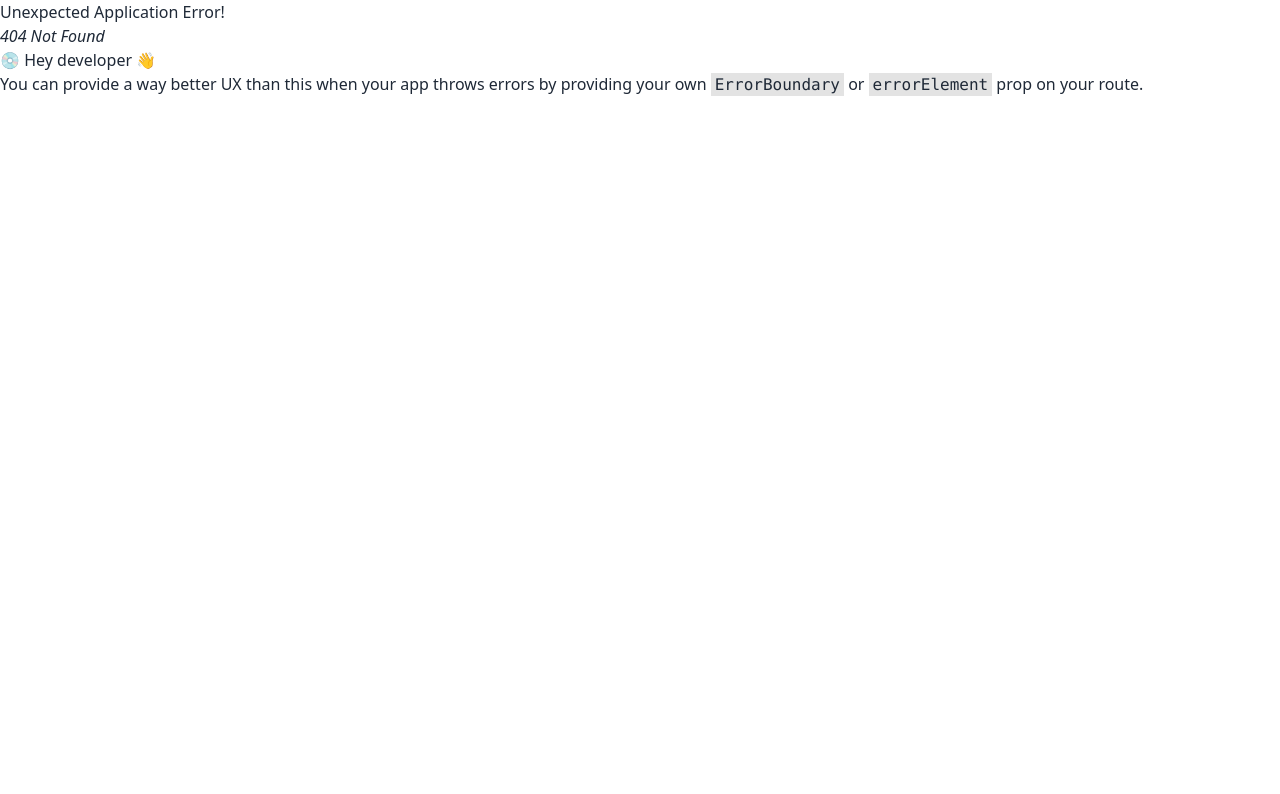
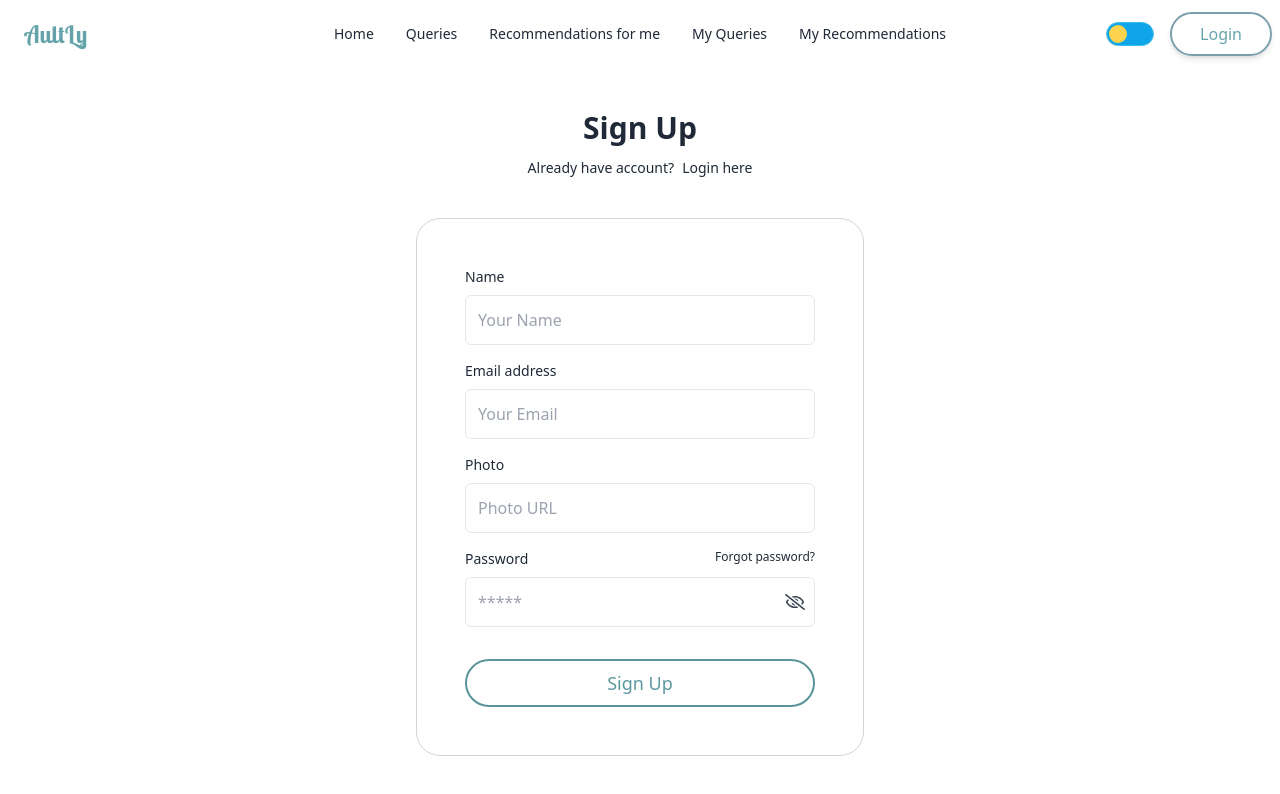
Before and after one commit to jonayeds/AultLy, a React (Vite) app: page /signup in a window 1280 px wide. Before the commit this address had no page. Shown: the top 794 px of the page. Built offline with nearby package versions, Linux system fonts and the light colour scheme.

Commit message:
added login resgister page

```diff
--- a/package.json
+++ b/package.json
@@ -14,6 +14,7 @@
     "match-sorter": "^6.3.4",
     "react": "^18.2.0",
     "react-dom": "^18.2.0",
+    "react-icons": "^5.1.0",
     "react-router-dom": "^6.22.3",
     "sort-by": "^1.2.0"
   },
--- a/src/Componenets/Nav.jsx
+++ b/src/Componenets/Nav.jsx
@@ -8,7 +8,7 @@ const Nav = () => {
     <NavLink><li><a>Queries</a></li></NavLink>
     <NavLink><li><a>Recommendations for me</a></li></NavLink>
     <NavLink><li><a>My Queries</a></li></NavLink>
-    <NavLink><li><a>My Recommendations</a></li></NavLink>
+    <NavLink><li><a className="">My Recommendations</a></li></NavLink>
 
         </>
     const loadedTheme = localStorage.getItem('theme')
@@ -39,7 +39,7 @@ const Nav = () => {
         }
       </ul>
     </div>
-    <a className="btn btn-ghost text-xl">daisyUI</a>
+    <Link className= {`btn btn-ghost text-2xl  hover:bg-transparent   font-logo ${theme === 'dark' ? "text-[#a7c4cd]": 'text-[#64a3aa]'} duration-700`}>AultLy</Link>
   </div>
   <div className="navbar-center hidden lg:flex">
     <ul className="menu menu-horizontal px-1">
@@ -50,11 +50,11 @@ const Nav = () => {
   </div>
   <div className="navbar-end flex gap-4">
   <input onChange={handleTheme} defaultChecked={loadedTheme === 'dark'? true: false} type="checkbox" value="synthwave"  className="toggle theme-controller bg-amber-300 border-sky-400 [--tglbg:theme(colors.sky.500)] checked:bg-blue-300 checked:border-blue-800 checked:[--tglbg:theme(colors.blue.900)] row-start-1 col-start-1 col-span-2"/>
-  <Link to={'/login'} href="#_" className="relative inline-flex items-center justify-center py-2 px-7  overflow-hidden font-medium text-indigo-600 transition duration-300 ease-out border-2 border-purple-400 rounded-full shadow-md group">
-<span className="absolute inset-0 flex items-center justify-center w-full h-full text-white duration-300 -translate-x-full bg-purple-400 group-hover:translate-x-0 ease">
+  <Link to={'/login'} href="#_" className="relative inline-flex items-center justify-center py-2 px-7  overflow-hidden font-medium text-[#65a5ac] transition duration-300 ease-out border-2 border-[#7ba0ab] rounded-full shadow-md group">
+<span className="absolute inset-0 flex items-center justify-center w-full h-full text-white duration-300 -translate-x-full bg-[#7ba0ab] group-hover:translate-x-0 ease">
 <svg className="w-6 h-6" fill="none" stroke="currentColor" viewBox="0 0 24 24" xmlns="http://www.w3.org/2000/svg"><path  d="M14 5l7 7m0 0l-7 7m7-7H3"></path></svg>
 </span>
-<span className="absolute flex items-center justify-center w-full h-full text-purple-400 transition-all duration-300 transform group-hover:translate-x-full ease">Login</span>
+<span className="absolute flex items-center justify-center w-full h-full tp transition-all duration-300 transform group-hover:translate-x-full ease">Login</span>
 <span className="relative invisible">Login</span>
 </Link>
   </div>
--- a/src/Layout.jsx
+++ b/src/Layout.jsx
@@ -5,8 +5,10 @@ import Nav from "./Componenets/Nav";
 const Layout = () => {
     return (
         <div>
+            <div className="container mx-auto">
             <Nav></Nav>
             <Outlet></Outlet>
+            </div>
         </div>
     );
 };
--- a/src/index.css
+++ b/src/index.css
@@ -1,3 +1,16 @@
+@import url('https://fonts.googleapis.com/css2?family=Lobster+Two:ital,wght@0,400;0,700;1,400;1,700&display=swap');
+
+.font-logo{
+    font-family: "Lobster Two", sans-serif;
+}
+
+.ts{
+    color: #C4DEE5;
+}
+.tp{
+    color: #65A5AC;
+}
+
 @tailwind base;
 @tailwind components;
 @tailwind utilities;
--- a/src/pages/Login.jsx
+++ b/src/pages/Login.jsx
@@ -1,8 +1,56 @@
-
+import { FaGoogle } from "react-icons/fa";
+import { FiGithub } from "react-icons/fi";
+import {Link} from 'react-router-dom'
 const Login = () => {
     return (
-        <div>
+        <div className="min-h-[calc(100vh-70px)] flex flex-col justify-center items-center">
+            <div className="w-full max-w-md p-4 rounded-md shadow sm:p-8   ">
+        <h2 className="mb-3 text-3xl font-semibold text-center">Login to your account</h2>
+        <p className="text-sm text-center ">Dont have account?
+            <Link to={'/signup'} href="#" rel="noopener noreferrer" className="focus:underline hover:underline hover:text-[#588f95] ml-2">Sign up here</Link>
+        </p>
+        <div className="my-6 space-y-4">
+            <button aria-label="Login with Google" type="button" className="flex items-center justify-center w-full p-4 space-x-4 border rounded-md focus:ring-2 focus:ring-offset-1 group">
 
+
+            <FaGoogle  className="group-hover:text-[#65a5ac]"/>
+
+                <p>Login with Google</p>
+            </button>
+            <button aria-label="Login with GitHub" role="button" className="flex items-center justify-center w-full p-4 space-x-4 border rounded-md focus:ring-2 focus:ring-offset-1 group">
+            <FiGithub className="group-hover:text-[#65a5ac] text-lg"/>
+                <p>Login with GitHub</p>
+            </button>
+
+        </div>
+        <div className="flex items-center w-full my-4">
+            <hr  className="w-full " />
+            <p className="px-3 ">OR</p>
+            <hr  className="w-full " />
+        </div>
+        <form noValidate="" action="" className="space-y-8">
+            <div className="space-y-4">
+                <div className="space-y-2">
+                    <label htmlFor="email" className="block text-sm">Email address</label>
+                    <input type="email" name="email" id="email" placeholder="leroy@jenkins.com" className="w-full px-3 py-3  rounded-md  border" />
+                </div>
+                <div className="space-y-2">
+                    <div className="flex justify-between">
+                        <label htmlFor="password" className="text-sm">Password</label>
+                        <a rel="noopener noreferrer" href="#" className="text-xs hover:underline ">Forgot password?</a>
+                    </div>
+                    <input type="password" name="password" id="password" placeholder="*****" className="w-full px-3 py-3 rounded-md outline-none border" />
+                </div>
+            </div>
+            <a href="#_" className="relative inline-flex items-center px-12 py-2 w-full text-center overflow-hidden text-lg font-medium text-[#5d99a0] border-2 border-[#5a949a] rounded-full hover:text-white group hover:bg-gray-50">
+<span className="absolute left-0 block w-full h-0 transition-all bg-[#5c979d] opacity-100 group-hover:h-full top-1/2 group-hover:top-0 duration-400 ease"></span>
+<span className="absolute right-0 flex items-center justify-start w-10 h-10 duration-300 transform translate-x-full group-hover:translate-x-0 ease">
+<svg className="w-5 h-5" fill="none" stroke="currentColor" viewBox="0 0 24 24" xmlns="http://www.w3.org/2000/svg"><path d="M14 5l7 7m0 0l-7 7m7-7H3"></path></svg>
+</span>
+<span className="relative mx-auto">Button Text</span>
+</a>
+        </form>
+    </div>
         </div>
     );
 };
--- /dev/null
+++ b/src/pages/SignUp.jsx
@@ -0,0 +1,57 @@
+import { useState } from "react";
+import { FaEye, FaRegEyeSlash } from "react-icons/fa";
+import { Link } from "react-router-dom";
+
+const SignUp = () => {
+    const [show, setShow] = useState(false)
+	const handleShow = ()=>{
+		setShow(!show)
+	}
+    return (
+        <div className="min-h-[calc(100vh-70px)] flex flex-col justify-center items-center">
+             <h2 className="mb-3 text-3xl font-semibold text-center">Sign Up </h2>
+        <p className="text-sm text-center ">Already have account?
+            <Link to={'/login'} href="#" rel="noopener noreferrer" className="focus:underline hover:underline hover:text-[#588f95] ml-2">Login here</Link>
+        </p>
+            <form noValidate="" action="" className="space-y-8 p-12  border-[1px] border-opacity-30 rounded-3xl mt-10  border-gray-500 max-w-md w-full">
+            <div className="space-y-4">
+                <div className="space-y-2">
+                    <label htmlFor="email" className="block text-sm">Name</label>
+                    <input type="text" name="name" id="name" placeholder="Your Name" className="w-full px-3 py-3  rounded-md  border outline-none" />
+                </div>
+                <div className="space-y-2">
+                    <label htmlFor="email" className="block text-sm">Email address</label>
+                    <input type="email" name="email" id="email" placeholder="Your Email" className="w-full px-3 py-3  rounded-md  border outline-none" />
+                </div>
+                <div className="space-y-2">
+                    <label htmlFor="email" className="block text-sm">Photo</label>
+                    <input type="text" name="photo" id="photo" placeholder="Photo URL" className="w-full px-3 py-3  rounded-md  border outline-none" />
+                </div>
+                <div className="space-y-2">
+                    <div className="flex justify-between">
+                        <label htmlFor="password" className="text-sm">Password</label>
+                        <a rel="noopener noreferrer" href="#" className="text-xs hover:underline ">Forgot password?</a>
+                    </div>
+                    <div className="flex items-center">
+                    <input type={show?'text': 'password'} name="password" id="password" placeholder="*****" className="w-full px-3 py-3 rounded-md outline-none border" />
+                    <div onClick={handleShow} className="text-xl relative right-[30px] text-gray-700 w-0">
+					{
+						show? <FaEye />: <FaRegEyeSlash />
+					}
+				</div>
+                    </div>
+                </div>
+            </div>
+            <a href="#_" className="relative inline-flex items-center px-12 py-2 w-full text-center overflow-hidden text-lg font-medium text-[#5d99a0] border-2 border-[#5a949a] rounded-full hover:text-white group hover:bg-gray-50">
+<span className="absolute left-0 block w-full h-0 transition-all bg-[#5c979d] opacity-100 group-hover:h-full top-1/2 group-hover:top-0 duration-400 ease"></span>
+<span className="absolute right-0 flex items-center justify-start w-10 h-10 duration-300 transform translate-x-full group-hover:translate-x-0 ease">
+<svg className="w-5 h-5" fill="none" stroke="currentColor" viewBox="0 0 24 24" xmlns="http://www.w3.org/2000/svg"><path d="M14 5l7 7m0 0l-7 7m7-7H3"></path></svg>
+</span>
+<span className="relative mx-auto">Sign Up</span>
+</a>
+        </form>
+        </div>
+    );
+};
+
+export default SignUp;
--- a/src/routes/routes.jsx
+++ b/src/routes/routes.jsx
@@ -5,6 +5,7 @@ import {
 import Home from "../pages/Home";
 import Layout from "../Layout"
 import Login from "../pages/Login";
+import SignUp from "../pages/SignUp";
   const router = createBrowserRouter([
     {
       path: "/",
@@ -19,8 +20,8 @@ import Login from "../pages/Login";
             element:<Login></Login>
         },
         {
-            path: '/',
-            element:<Home></Home>
+            path: '/signup',
+            element:<SignUp></SignUp>
         }
       ]
     },
```
Also changed, not shown: 1 other file (tests, documents, lock files or other folders).
